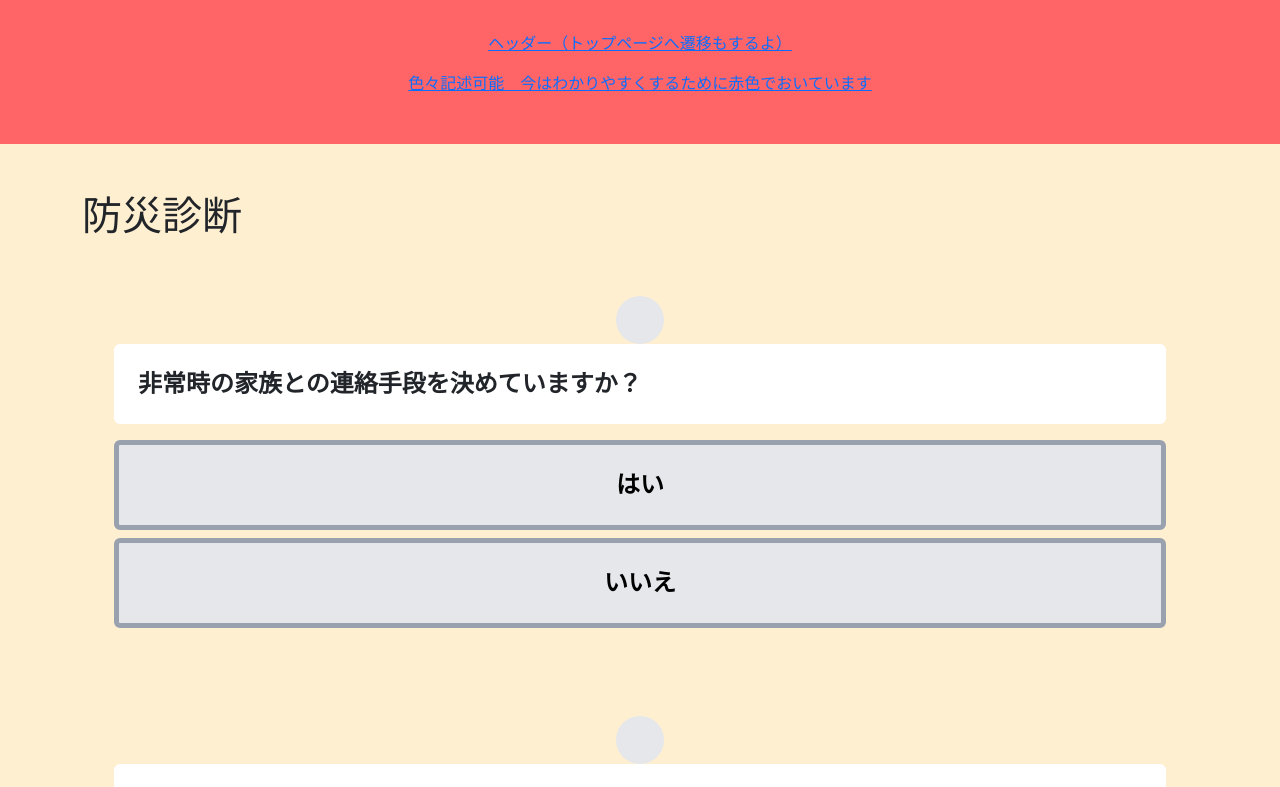
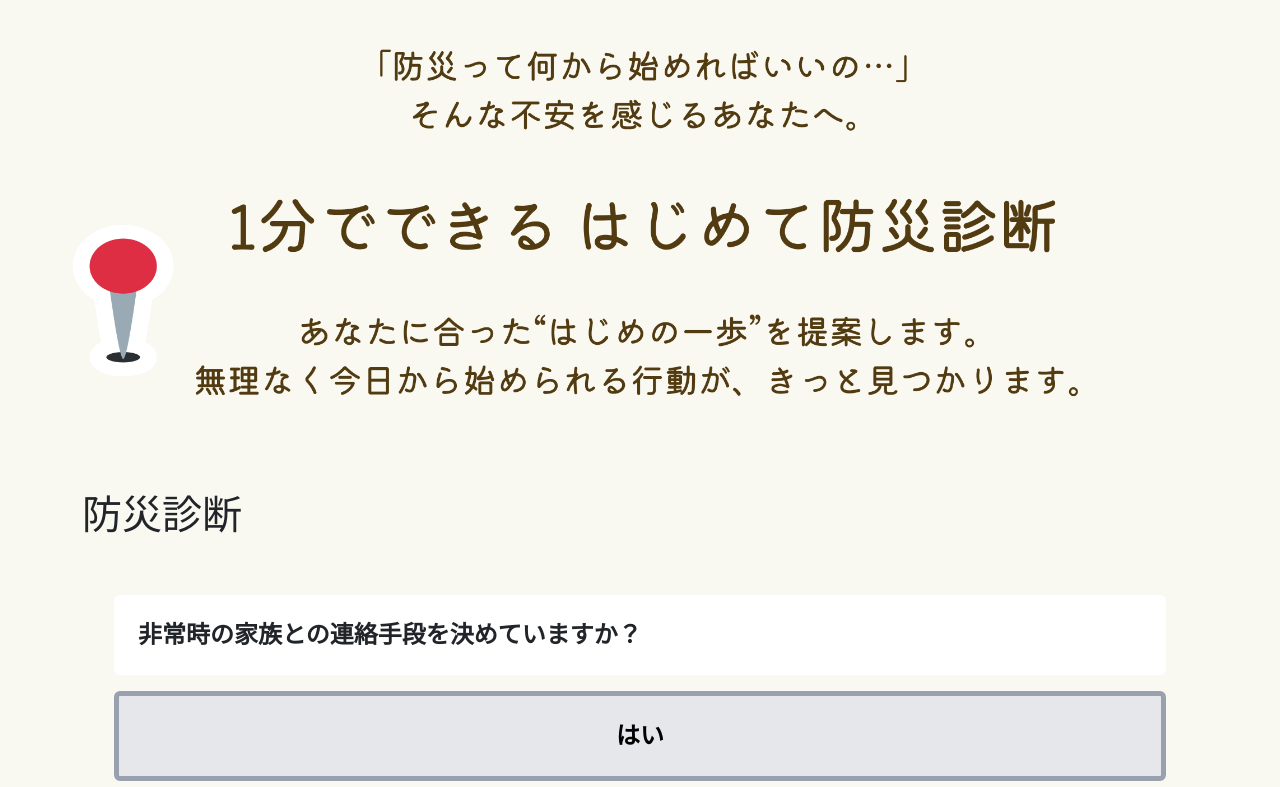
Before and after one commit to funswift/2025swift-C-disaster-prevention, a Next.js app: page /posts/question in a window 1280 px wide. Shown: the top 787 px of the page. Built offline with nearby package versions, Linux system fonts and the light colour scheme; a web font is replaced by a local one.

Commit message:
診断画面デザイン反映

```diff
--- a/app/components/Header.tsx
+++ b/app/components/Header.tsx
@@ -1,23 +1,23 @@
 // components/Header.tsx
-import React from 'react'
-import Link from 'next/link';
-import styles from './Header.module.css'
-
+import React from "react";
+import Link from "next/link";
+import styles from "./Header.module.css";
+import Image from "next/image";
 
 const Header = () => {
   return (
-    <header className='bg-red-400 text-center py-8'>
-      <nav>
-        <Link href="/">
-          <p>ヘッダー（トップページへ遷移もするよ）</p>
-        </Link>
-        {/* 他のリンクも追加可能 */}
-        <Link href="/about">
-        <p>色々記述可能　今はわかりやすくするために赤色でおいています</p>
-        </Link>
-      </nav>
+    <header className="bg-[F9F8F1] text-center">
+      <div className="flex justify-center items-center p-10">
+        <Image
+          src="/picture/header.png"
+          alt="icon"
+          width={1200}
+          height={400}
+          className="w-full h-auto object-contain"
+        />
+      </div>
     </header>
   );
-}
+};
 
-export default Header
+export default Header;
--- a/app/components/SingleChoiceQuestion.tsx
+++ b/app/components/SingleChoiceQuestion.tsx
@@ -2,13 +2,12 @@
 import { useState } from "react";
 
 interface SingleChoiceQuestionProps {
-    id: string;
     text: string;
     options: { label: string; value: string }[];
     callback: (value: string) => void;
 }
 
-export default function SingleChoiceQuestion({id, text, options, callback}: SingleChoiceQuestionProps){
+export default function SingleChoiceQuestion({text, options, callback}: SingleChoiceQuestionProps){
 
     const baseClasses = "px-8 py-4 rounded transition-colors duration-200";
     const selectedClasses = "bg-orange-300 text-white border-5 border-orange-500";
@@ -18,9 +17,6 @@ export default function SingleChoiceQuestion({id, text, options, callback}: Sing
 
     return(
    <div className="my-6 p-8 rounded">
-    <span className="flex justify-center items-center w-12 h-12 mx-auto bg-gray-200 rounded-full font-bold text-2xl">
-        {id}
-        </span>
             <p className="font-bold text-2xl rounded p-4 bg-white">{text}</p>
             <div className="flex flex-col gap-2">
                 {options.map((option, index) => (
--- a/app/globals.css
+++ b/app/globals.css
@@ -4,8 +4,8 @@
 
 
 :root {
-  --background: #ffefd0f6;/*ページ背景変更*/
-  --foreground: #020202; /*文字色変更*/
+  --background: #F9F8F1;/*ページ背景変更*/
+  --foreground: #523B10; /*文字色変更*/
 }
 
 @theme inline {
```
Also changed, not shown: public/picture/header.png (added).
